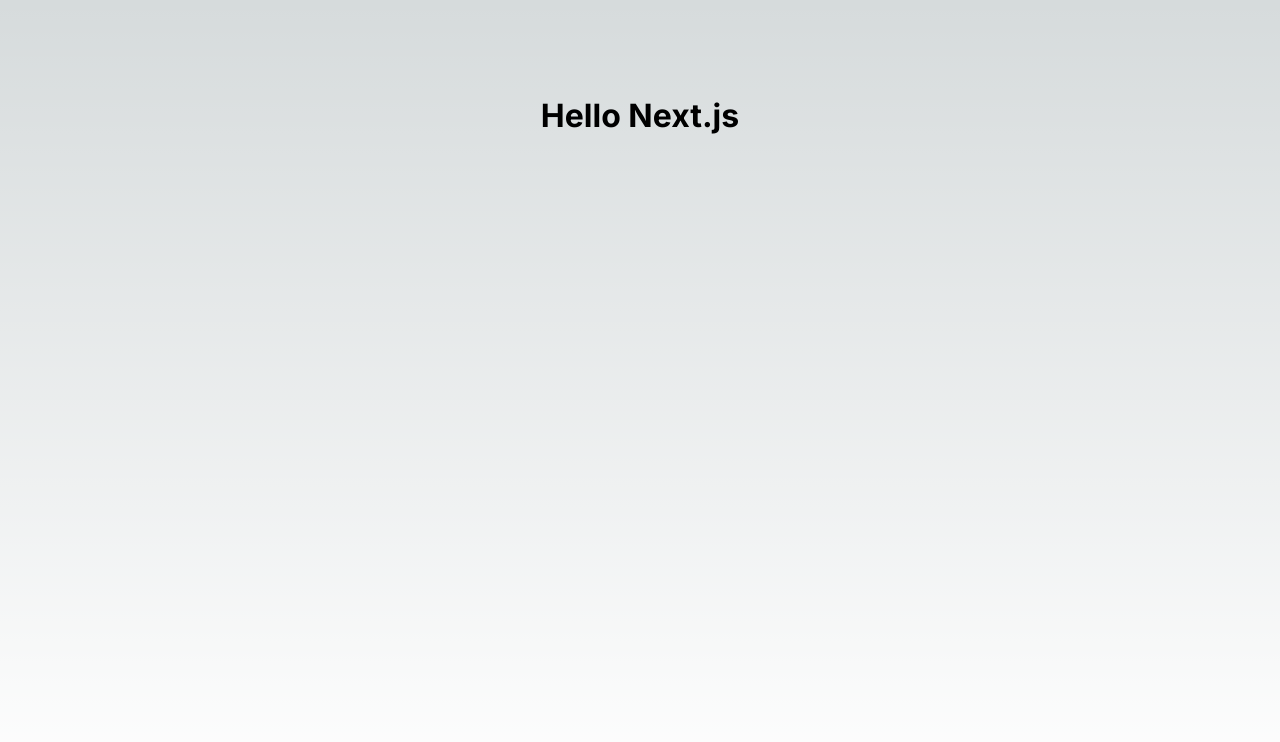
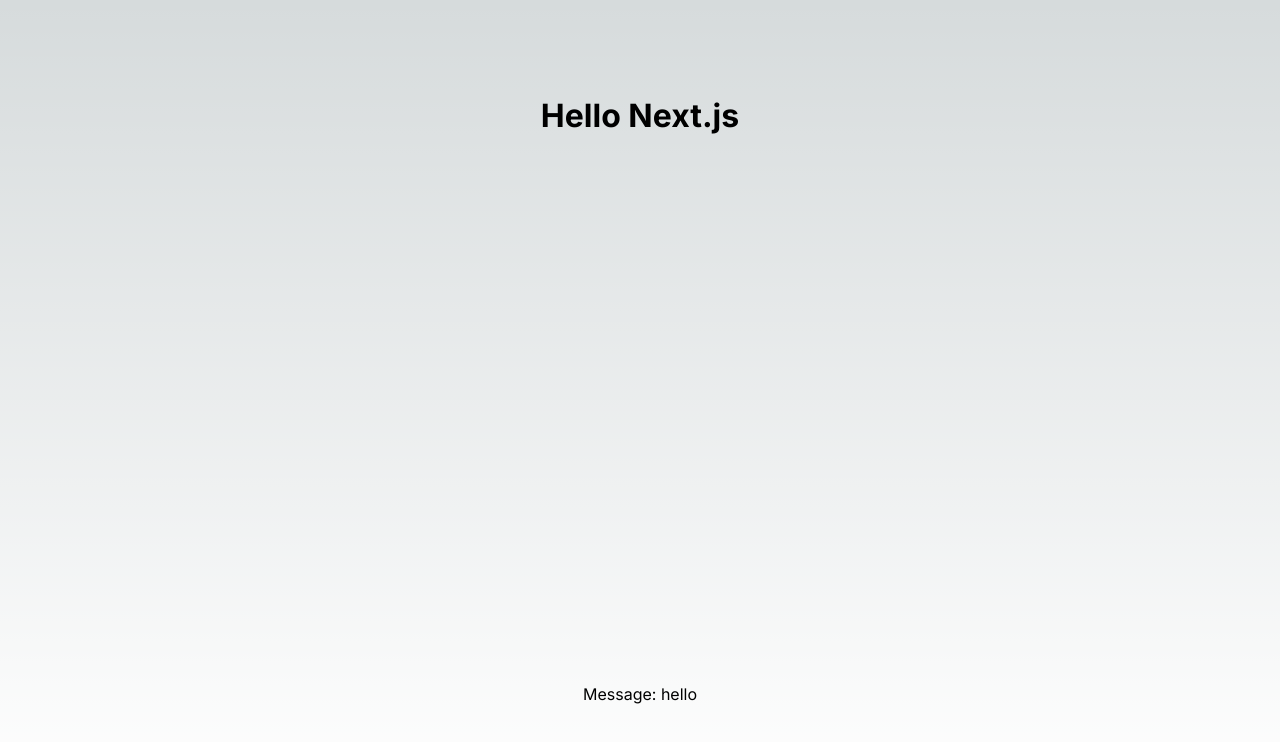
Before and after one commit to 2017Yasu/websocket-test, a Next.js app in the folder nextjs/websocket-test/: page / in a window 1280 px wide. Shown: the top 742 px of the page. Built offline with nearby package versions, Linux system fonts and the light colour scheme.

Commit message:
クライアントでデータフェッチするように実装

```diff
--- /dev/null
+++ b/nextjs/websocket-test/src/app/api/hello/route.ts
@@ -0,0 +1,3 @@
+export async function GET() {
+  return Response.json({message: 'hello'})
+}
--- a/nextjs/websocket-test/src/app/page.tsx
+++ b/nextjs/websocket-test/src/app/page.tsx
@@ -1,10 +1,13 @@
 import Image from 'next/image';
 import styles from './page.module.css';
+import * as hello from '@/app/api/hello/route';
+import HelloMessage from '@/components/hello_message';
 
-export default function Home() {
+export default async function Home() {
   return (
     <main className={styles.main}>
       <h1>Hello Next.js</h1>
+      <HelloMessage/>
     </main>
   );
 }
--- /dev/null
+++ b/nextjs/websocket-test/src/components/hello_message/hello_message.tsx
@@ -0,0 +1,26 @@
+'use client'
+
+import * as hello from '@/app/api/hello/route';
+import { useEffect, useState } from 'react';
+
+export default function HelloMessage() {
+  const [message, setMessage] = useState('');
+  useEffect(() => {
+    const loadMessage = async () => {
+      const res = await hello.GET();
+      if (!res.ok) {
+        return
+      }
+      const {message} = await res.json()
+      if (typeof message === 'string') {
+        setMessage(message)
+      }
+    }
+    loadMessage();
+  }, [])
+  return (
+    <div>
+      <p>Message: {message}</p>
+    </div>
+  )
+}
--- /dev/null
+++ b/nextjs/websocket-test/src/components/hello_message/index.tsx
@@ -0,0 +1,5 @@
+import { memo, useMemo } from 'react';
+import HelloMessageComponent from './hello_message';
+
+const HelloMessage = memo(HelloMessageComponent);
+export default HelloMessage;
```
Also changed, not shown: nextjs/websocket-test/.eslintrc.json.
